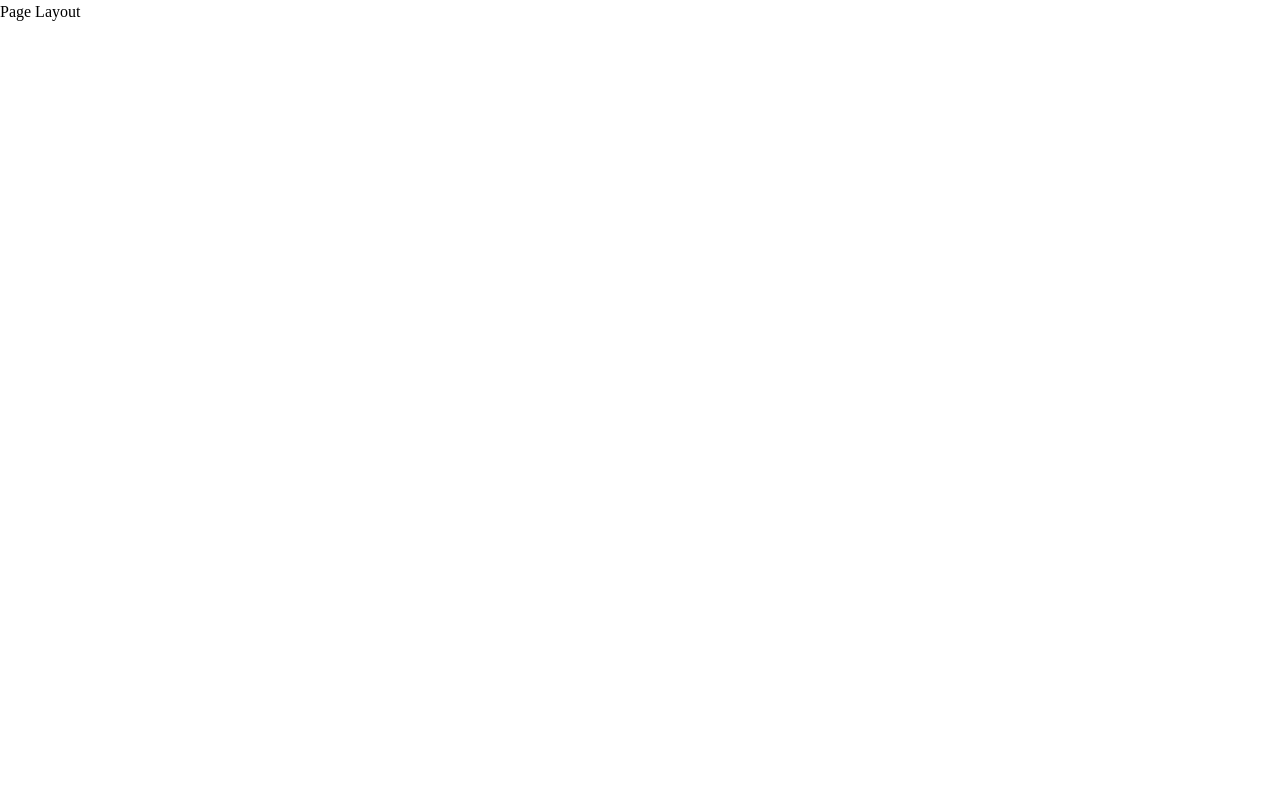
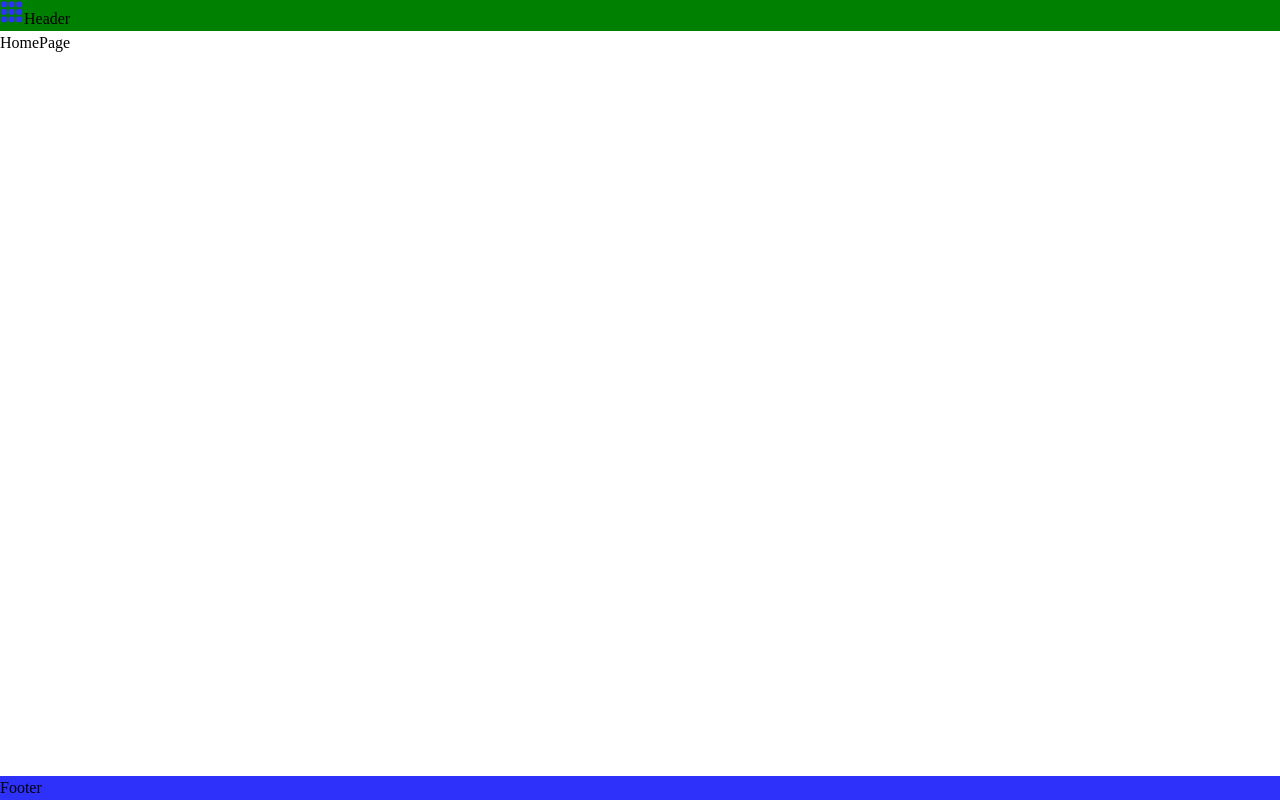
Before and after one commit to cyborgx99/platform-client, a React (Create React App) app: page / in a window 1280 px wide. Built offline with nearby package versions, Linux system fonts and the light colour scheme.

Commit message:
Modify page layout

```diff
--- a/src/components/page/index.tsx
+++ b/src/components/page/index.tsx
@@ -1,12 +1,31 @@
-import React from 'react';
-import { Outlet } from 'react-router-dom';
+import React, { useState } from 'react';
 
-const PageLayout: React.FC = () => {
+import Navbar from '../navbar';
+import {
+  PageContainer,
+  PageContent,
+  PageFooter,
+  PageHeader,
+  ShowIcon,
+} from './styles';
+
+const PageLayout: React.FC = ({ children }) => {
+  const [isNavbarShown, setIsNavbarShown] = useState(false);
+
+  const toggleNavbar = () => {
+    setIsNavbarShown((prev) => !prev);
+  };
+
   return (
-    <div>
-      Page Layout
-      <Outlet />
-    </div>
+    <PageContainer>
+      <Navbar isShown={isNavbarShown} onToggle={toggleNavbar} />
+      <PageHeader onClick={toggleNavbar}>
+        <ShowIcon />
+        Header
+      </PageHeader>
+      <PageContent>{children}</PageContent>
+      <PageFooter>Footer</PageFooter>
+    </PageContainer>
   );
 };
 
--- /dev/null
+++ b/src/components/page/styles.ts
@@ -0,0 +1,41 @@
+import { ReactComponent as Show } from 'assets/icons/dial.svg';
+import styled from 'styled-components';
+
+export const PageContainer = styled.div`
+  display: flex;
+  height: 100%;
+  width: 100%;
+  position: absolute;
+  background-color: ${({ theme }) => theme.colors.gray};
+  flex-direction: column;
+`;
+
+export const PageContent = styled.section`
+  flex: 1;
+  background-color: white;
+`;
+
+export const PageFooter = styled.footer`
+  min-height: 1rem;
+  background-color: ${({ theme }) => theme.colors.primary};
+`;
+
+export const PageHeader = styled.header`
+  min-height: 1rem;
+  background-color: green;
+`;
+
+export const ShowIcon = styled(Show)`
+  width: 1.5rem;
+  height: 1.5rem;
+
+  path {
+    fill: ${({ theme }) => theme.colors.primary};
+  }
+
+  & :hover {
+    path {
+      fill: ${({ theme }) => theme.colors.primaryHover};
+    }
+  }
+`;
```
